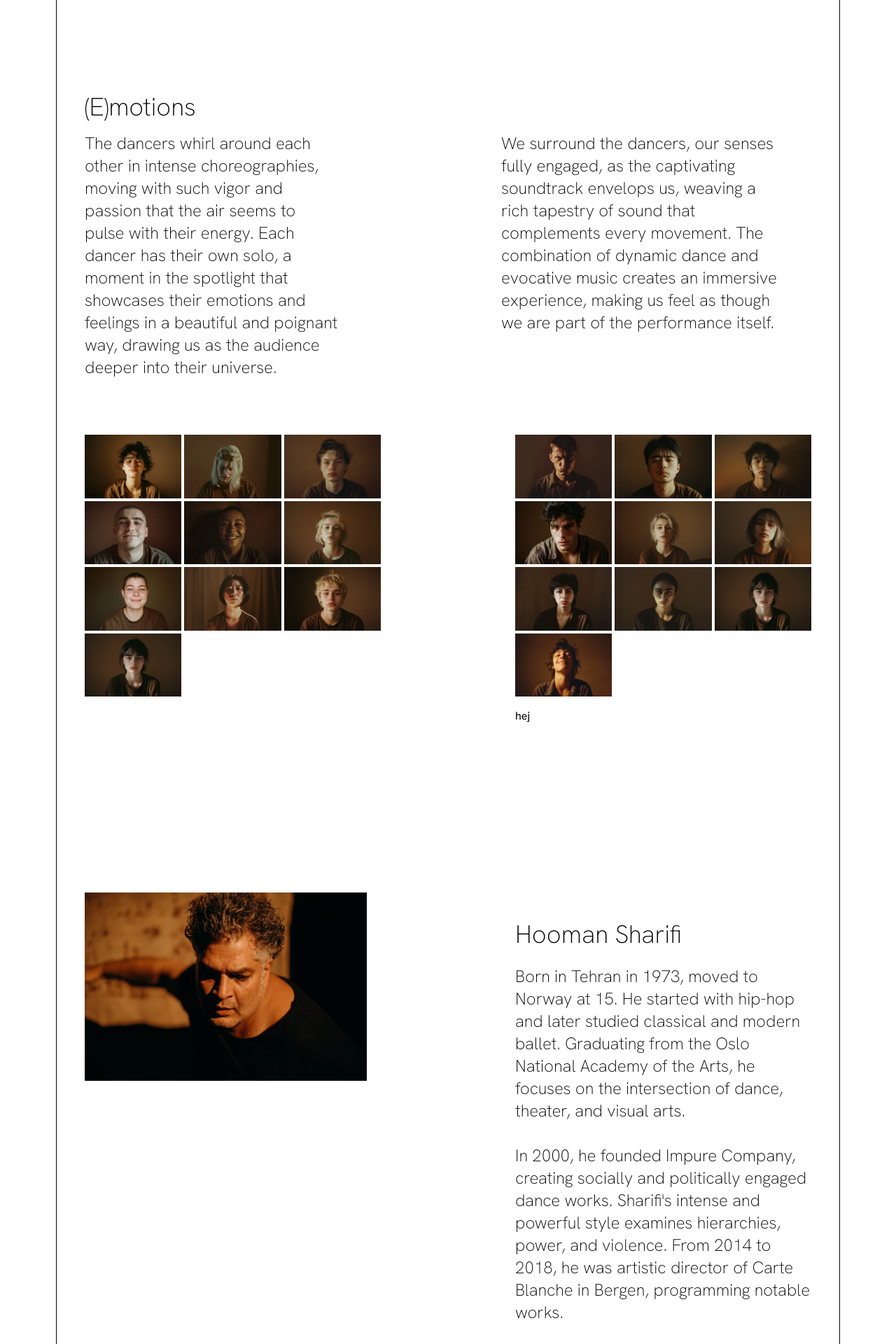
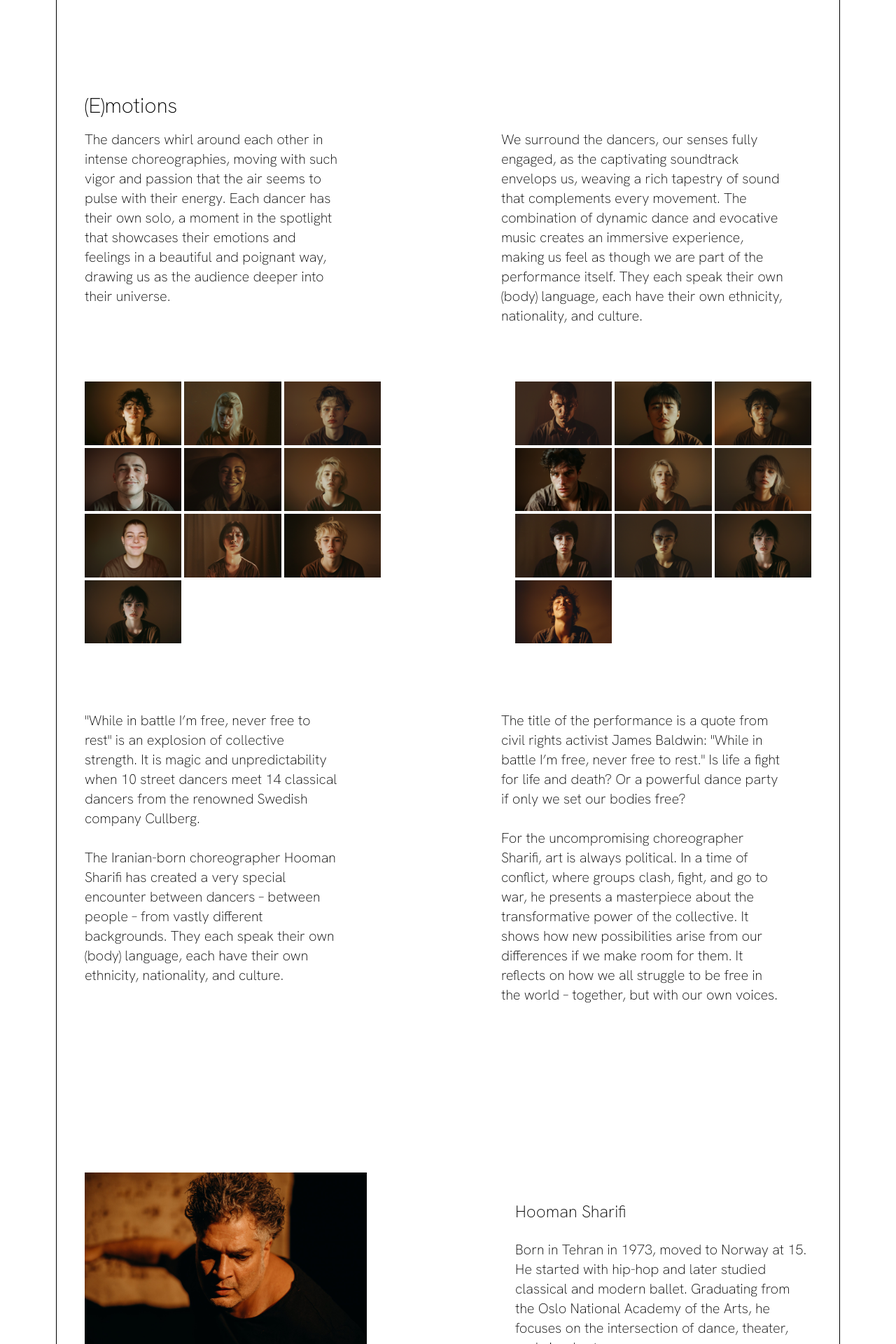
Before and after one commit to SineMunchs/Eksamen2, a Vue app: page /#/about in a window 1280 px wide. Shown: the part 400-2320 px from the top of the page at 70% size. Built offline with nearby package versions, Linux system fonts and the light colour scheme.

Commit message:
commit init

```diff
--- a/src/views/AboutView.vue
+++ b/src/views/AboutView.vue
@@ -19,15 +19,15 @@ stroke  about side
   <div class="flex flex-row w-full p-6">
      <div class=" p-4 flex-1">
         <div class="grid grid-cols-1 gap-4 mr-10">
-          <h3 class="hanken font-extralight text-4xl">(E)motions</h3>
-          <h2 class="hanken font-extralight text-2xl">The dancers whirl around each other in intense choreographies, moving with such vigor and passion that the air seems to pulse with their energy. Each dancer has their own solo, a moment in the spotlight that showcases their emotions and feelings in a beautiful and poignant way, drawing us as the audience deeper into their universe.
+          <h3 class="hanken font-extralight text-3xl">(E)motions</h3>
+          <h2 class="hanken font-extralight text-xl">The dancers whirl around each other in intense choreographies, moving with such vigor and passion that the air seems to pulse with their energy. Each dancer has their own solo, a moment in the spotlight that showcases their emotions and feelings in a beautiful and poignant way, drawing us as the audience deeper into their universe.
           </h2>
       </div>
     </div>
     <!-- Second Grid Container -->
     <div class=" p-4 flex-1 ml-40 mr-10">
       <div class="grid grid-cols-1 gap-4">
-        <h2 class="hanken font-extralight text-2xl mt-6" > <br>We surround the dancers, our senses fully engaged, as the captivating soundtrack envelops us, weaving a rich tapestry of sound that complements every movement. The combination of dynamic dance and evocative music creates an immersive experience, making us feel as though we are part of the performance itself.</h2>
+        <h2 class="hanken font-extralight text-xl mt-6" > <br>We surround the dancers, our senses fully engaged, as the captivating soundtrack envelops us, weaving a rich tapestry of sound that complements every movement. The combination of dynamic dance and evocative music creates an immersive experience, making us feel as though we are part of the performance itself. They each speak their own (body) language, each have their own ethnicity, nationality, and culture. </h2>
       </div>
     </div>
   </div>
@@ -50,7 +50,7 @@ stroke  about side
         <img src="../../public/dancers/dancer8.png" alt="Image 9" class="grid-image">
         <img src="../../public/dancers/dancer20.png" alt="Image 9" class="grid-image">
       </div>
-    </div>
+      </div>
 
     <!-- Second Grid Container -->
     <div class=" p-4 flex-1 ml-15 ">
@@ -66,7 +66,25 @@ stroke  about side
         <img src="../../public/dancers/dancer20.png" alt="Image 19" class="grid-image">
         <img src="../../public/dancers/dancer2.png" alt="Image 20" class="grid-image">
       </div>
-      <h1 class="ml-20 hanken "> hej </h1>
+      </div>
+  </div>
+
+  <div class="flex flex-row w-full p-6">
+     <div class=" p-4 flex-1">
+        <div class="grid grid-cols-1 gap-4 mr-10">
+         <h1 class ="hanken font-extralight text-xl "> "While in battle I’m free, never free to rest" is an explosion of collective strength. It is magic and unpredictability when 10 street dancers meet 14 classical dancers from the renowned Swedish company Cullberg.
+       <br><br>The Iranian-born choreographer Hooman Sharifi has created a very special encounter between dancers – between people – from vastly different backgrounds. They each speak their own (body) language, each have their own ethnicity, nationality, and culture.
+      </h1>
+      </div>
+    </div>
+    <!-- Second Grid Container -->
+    <div class=" p-4 flex-1 ml-40 mr-10">
+      <div class="grid grid-cols-1 gap-4">
+        <h1 class="hanken font-extralight text-xl ">
+        The title of the performance is a quote from civil rights activist James Baldwin: "While in battle I’m free, never free to rest." Is life a fight for life and death? Or a powerful dance party if only we set our bodies free?<br><br>
+        For the uncompromising choreographer Sharifi, art is always political. In a time of conflict, where groups clash, fight, and go to war, he presents a masterpiece about the transformative power of the collective. It shows how new possibilities arise from our differences if we make room for them. It reflects on how we all struggle to be free in the world – together, but with our own voices.
+      </h1>
+     </div>
     </div>
   </div>
 
@@ -81,12 +99,12 @@ stroke  about side
     <!-- Second Grid Container -->
     <div class=" p-4 flex-1 ml-40">
       <div class="grid grid-cols-1 gap-4">
-        <h3 class="hanken font-extralight text-4xl mb-2 mt-10">Hooman Sharifi</h3>
-        <h3 class="hanken font-extralight text-2xl">
-            Born in Tehran in 1973, moved to Norway at 15. He started with hip-hop and later studied classical and modern ballet. Graduating from the Oslo National Academy of the Arts, he focuses on the intersection of dance, theater, and visual arts. <br><br>
+        <h3 class="hanken font-extralight text-2xl mb-2 mt-10">Hooman Sharifi</h3>
+        <h3 class="hanken font-extralight text-xl">
+            Born in Tehran in 1973, moved to Norway at 15. He started with hip-hop and later studied classical and modern ballet. Graduating from the Oslo National Academy of the Arts, he <br>focuses on the intersection of dance, theater, and visual arts. <br><br>
             In 2000, he founded Impure Company, creating socially and politically engaged dance works. Sharifi's intense and powerful style examines hierarchies, power, and violence.
             From 2014 to 2018, he was artistic director of Carte Blanche in Bergen, programming notable works.<br><br>
-            His own works include Shadows Remain Silent and While They Are Floating, achieving success both in Norway and internationally.
+            His own works include Shadows Remain Silent and While They Are Floating, achieving <br>success both in Norway and internationally.
         </h3>
       </div>
     </div>
--- a/src/views/TicketView.vue
+++ b/src/views/TicketView.vue
@@ -5,7 +5,8 @@
          <div class="container p-4 mt-10">
          <div class="mb-20">
              <h1 class="hanken font-light text-5xl"> Reserve Free Ticket</h1>
-             <p class=" hanken font-light text-3xl ">Blågårds Plads Cph N ____ 7:30pm  25 - 29/06 2024</p>
+             <p class=" hanken font-light text-3xl ">Blågårds Plads Cph N ____ 7:30pm  25 - 29/06 2024
+             </p>
          </div>
 
 
```
